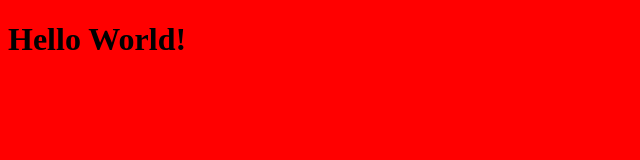
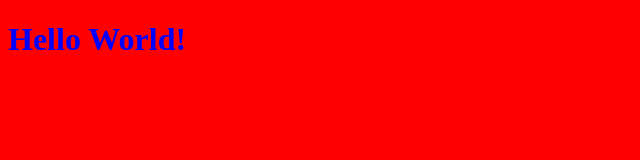
Before and after one commit to malienkoN/gulp-starter-kit, a plain HTML site: page source/index.html in a window 1280 px wide. Shown: the whole page, without its empty margins (0-640 px from the left). Drawn offline with nearby package versions, Linux system fonts and the light colour scheme; files that its build step writes are made by us from their sources.

Commit message:
script src in html doc

```diff
--- a/source/index.html
+++ b/source/index.html
@@ -9,4 +9,6 @@
 <body>
     <h1>Hello World!</h1>
 </body>
+
+<script src="js/app.js"></script>
 </html>
--- a/source/js/app.js
+++ b/source/js/app.js
@@ -0,0 +1 @@
+document.querySelector('h1').style.color = 'blue';
```
Also changed, not shown: 1 other file.
